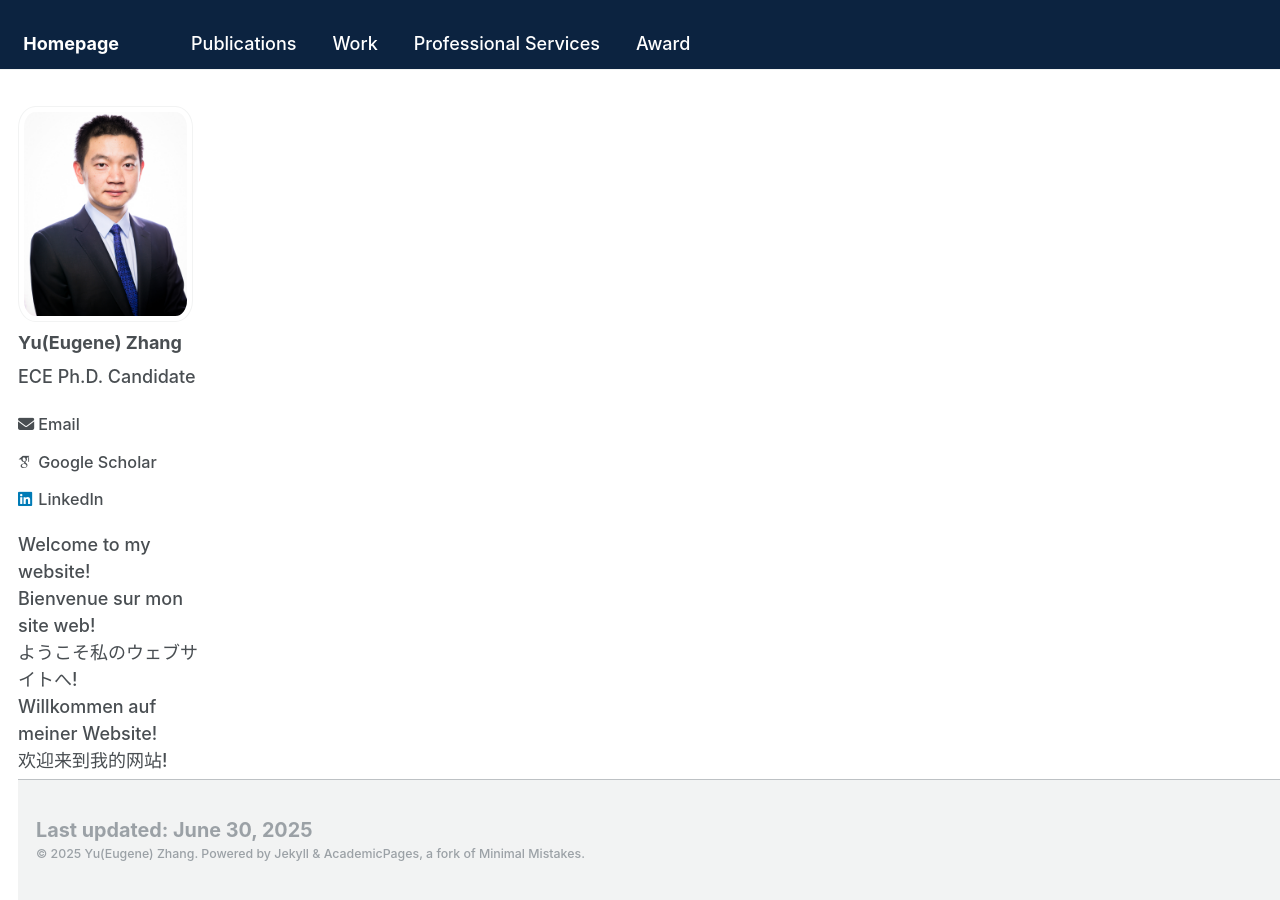
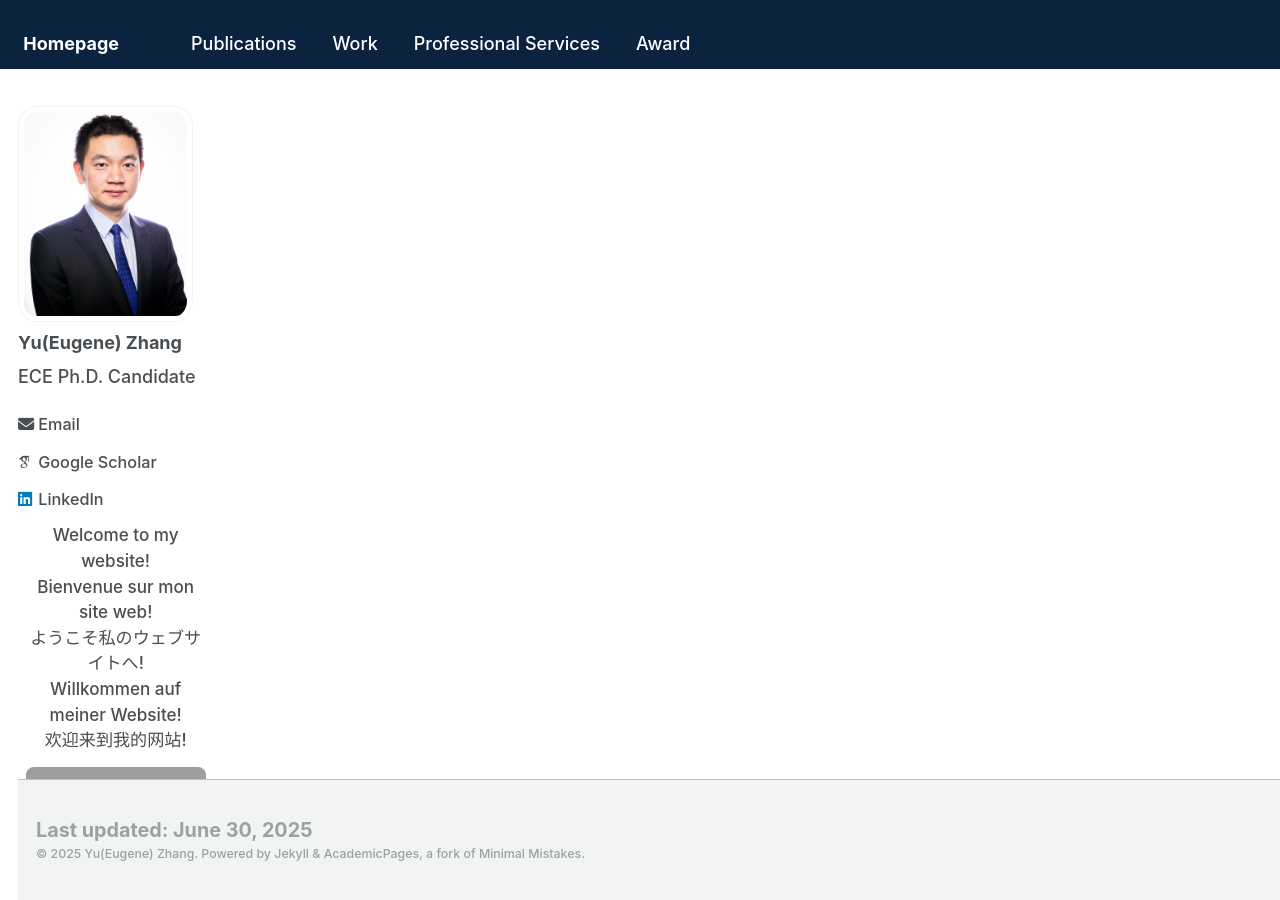
Before and after one commit to Yu-Zhang-Eugene/yu-zhang-eugene.github.io, a Jekyll site: the page built from _pages/about.md, in a window 1280 px wide. Built offline with Jekyll 4.4.1, drawn with Linux system fonts in a browser that asks for light colours; some web fonts are replaced; grey boxes are pictures that could not be loaded.

Commit message:
Update _sidebar.scss

```diff
--- a/_sass/_sidebar.scss
+++ b/_sass/_sidebar.scss
@@ -258,3 +258,22 @@
     }
   }
 }
+
+
+.sidebar__welcome {
+  max-width: 180px; // adjust as needed
+  margin: 0 auto 1em auto;
+  text-align: center;
+  font-size: 0.95em;
+  line-height: 1.5;
+
+  p {
+    margin: 0 0 0.8em 0;
+  }
+
+  img {
+    max-width: 100%;
+    height: auto;
+    border-radius: 8px;
+  }
+}
```
